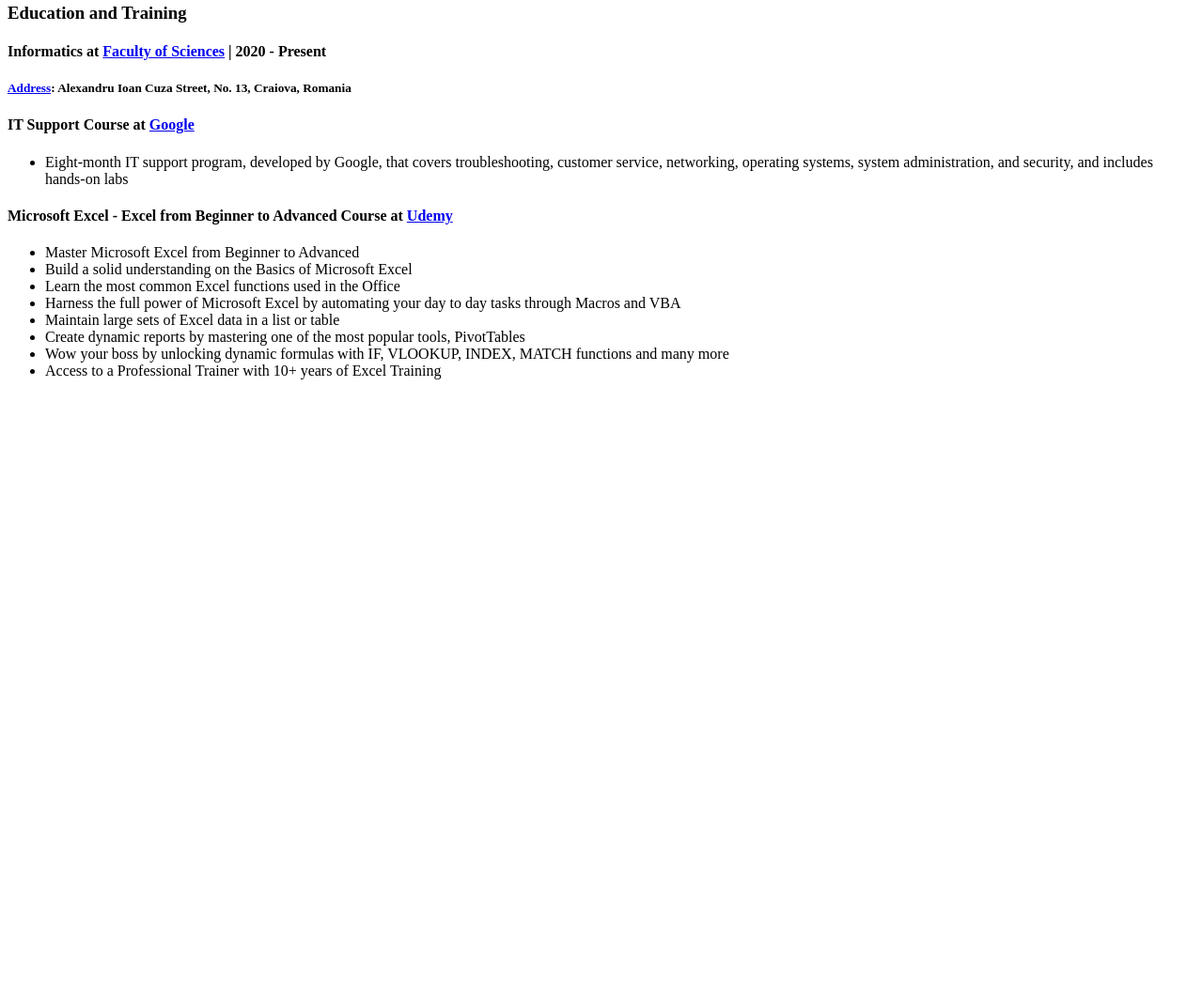
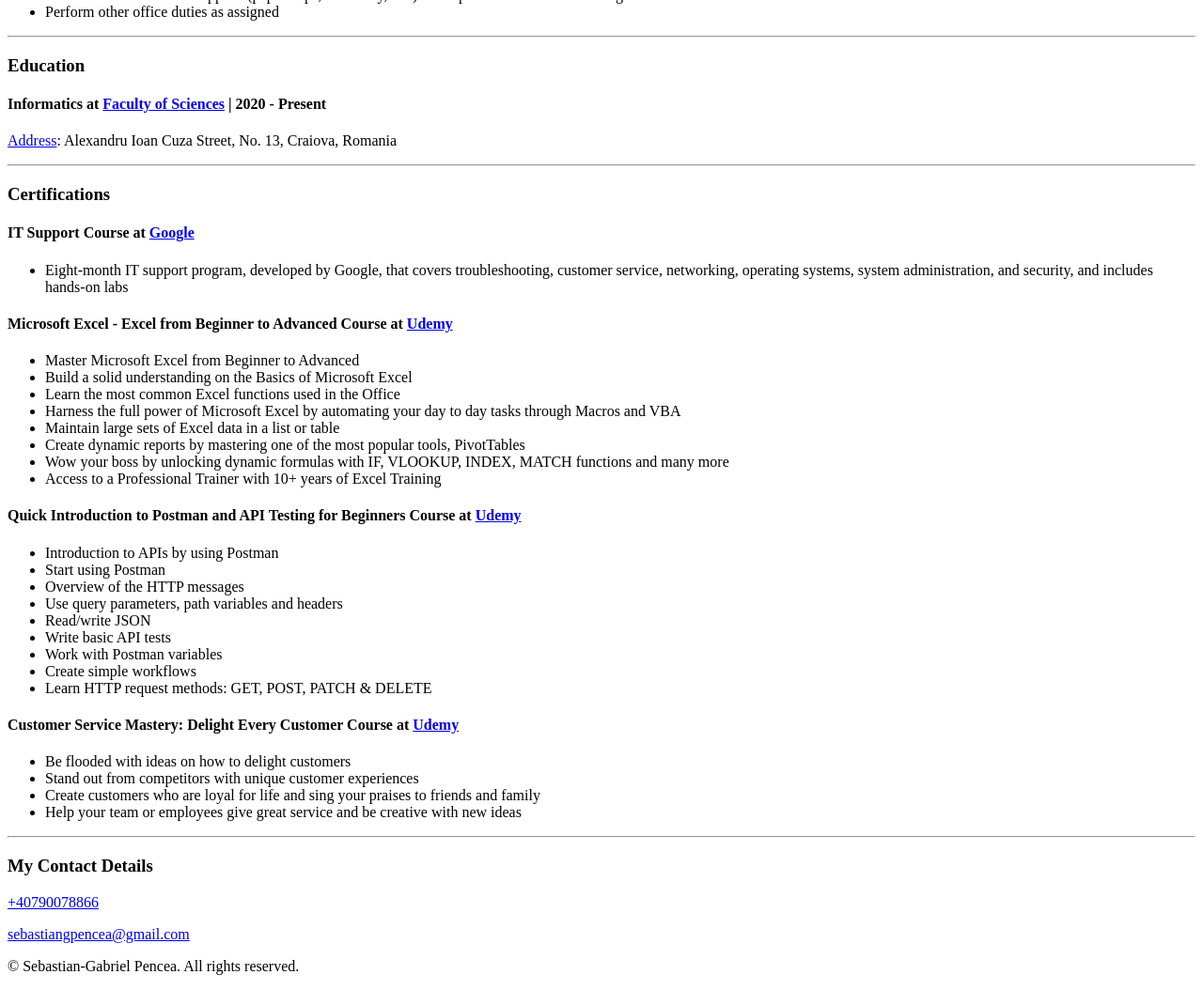
Before and after one commit to Captain-Pencea/My-Personal-Website, a plain HTML site: page index.html in a window 1280 px wide. Shown: the part 1250-2304 px from the top of the page at 94% size. Before the commit the page ends 1670 px from the top, so only its background shows below. Drawn offline with Linux system fonts and the light colour scheme.

Commit message:
Updating the HTML code with current data.

```diff
--- a/index.html
+++ b/index.html
@@ -2,35 +2,33 @@
 <html lang="en">
   <head>
     <meta charset="UTF-8" />
-    <meta http-equiv="X-UA-Compatible" content="IE=edge" />
     <meta name="viewport" content="width=device-width, initial-scale=1.0" />
-    <title>Sebastian Pencea | Captain Pencea</title>
+    <title>Sebastian Pencea</title>
   </head>
   <body>
-    <table cellspacing="20">
-      <tr>
-        <td><img src="pictures/me.jpg" alt="my photo should be here..." /></td>
-        <td>
-          <h2>Sebastian-Gabriel Pencea</h2>
+    <!-- Name and profile picture-->
+    <div>
+      <img src="pictures/me.jpg" alt="profile picture" />
+      <h1>Sebastian-Gabriel Pencea</h1>
       <h2>
         <i>
           Customer Support Analyst at
           <a href="https://www.operative.com/">Operative</a>
         </i>
       </h2>
-        </td>
-      </tr>
-    </table>
-    <hr />
+    </div>
+
+    <!-- Work Experience-->
+    <div>
       <h3>Work Experience</h3>
       <!-- Customer Support Analyst at Operative -->
       <h4>Customer Support Analyst at Operative | 09/2022 - Present</h4>
       <h4>Customer Support Analyst Responsibilities / Skills:</h4>
       <ul>
         <li>
-        Receive, analyze, troubleshoot, replicate, and resolve complex customer
-        issues, post-implementation, with a goal to aide in customer success,
-        retention, and adoption of Operative product lines
+          Receive, analyze, troubleshoot, replicate, and resolve complex
+          customer issues, post-implementation, with a goal to aide in customer
+          success, retention, and adoption of Operative product lines
         </li>
         <li>
           Build knowledge of the software, troubleshooting tools and processes
@@ -40,17 +38,17 @@
           within the SLA requirements
         </li>
         <li>
-        Coordinate with Operative internal teams (Product Management, Solutions,
-        TechOps, Customer Success, and Engineering) to address customer needs
-        and requests
+          Coordinate with Operative internal teams (Product Management,
+          Solutions, TechOps, Customer Success, and Engineering) to address
+          customer needs and requests
         </li>
         <li>
           Demonstrate initiative, agility and follow through in areas of
           responsibility
         </li>
         <li>
-        Be personable, professional, and responsive, while capably representing
-        Operative to customers
+          Be personable, professional, and responsive, while capably
+          representing Operative to customers
         </li>
         <li>Assist Senior Analysts and Leads</li>
         <li>Contribute to the support knowledgebase</li>
@@ -109,22 +107,32 @@
       </ul>
 
       <hr />
+    </div>
     <!-- Education and Training -->
-    <h3>Education and Training</h3>
+    <div>
+      <h3>Education</h3>
       <h4>
-      Informatics at <a href="http://inf.ucv.ro/">Faculty of Sciences</a> | 2020
-      - Present
+        Informatics at <a href="http://inf.ucv.ro/">Faculty of Sciences</a> |
+        2020 - Present
       </h4>
-    <h5>
+      <p>
         <a href="https://goo.gl/maps/9jqp8idoCE2GixN89">Address</a>: Alexandru
         Ioan Cuza Street, No. 13, Craiova, Romania
-    </h5>
-    <h4>IT Support Course at <a href="https://about.google/?fg=1">Google</a></h4>
+      </p>
+      <hr />
+    </div>
+    <!-- Certifications-->
+    <div>
+      <h3>Certifications</h3>
+      <h4>
+        IT Support Course at <a href="https://about.google/?fg=1">Google</a>
+      </h4>
       <ul>
-      <li>Eight-month IT support program, developed by Google, that covers
-        troubleshooting, customer service, networking, operating systems, system
-        administration, and security, and includes hands-on labs</li>
-    <h4>
+        <li>
+          Eight-month IT support program, developed by Google, that covers
+          troubleshooting, customer service, networking, operating systems,
+          system administration, and security, and includes hands-on labs
+        </li>
       </ul>
       <h4>
         Microsoft Excel - Excel from Beginner to Advanced Course at
@@ -135,8 +143,8 @@
         <li>Build a solid understanding on the Basics of Microsoft Excel</li>
         <li>Learn the most common Excel functions used in the Office</li>
         <li>
-        Harness the full power of Microsoft Excel by automating your day to day
-        tasks through Macros and VBA
+          Harness the full power of Microsoft Excel by automating your day to
+          day tasks through Macros and VBA
         </li>
         <li>Maintain large sets of Excel data in a list or table</li>
         <li>
@@ -147,7 +155,56 @@
           Wow your boss by unlocking dynamic formulas with IF, VLOOKUP, INDEX,
           MATCH functions and many more
         </li>
-      <li>Access to a Professional Trainer with 10+ years of Excel Training</li>
+        <li>
+          Access to a Professional Trainer with 10+ years of Excel Training
+        </li>
       </ul>
+      <h4>
+        Quick Introduction to Postman and API Testing for Beginners Course at
+        <a href="https://www.udemy.com/">Udemy</a>
+      </h4>
+      <ul>
+        <li>Introduction to APIs by using Postman</li>
+        <li>Start using Postman</li>
+        <li>Overview of the HTTP messages</li>
+        <li>Use query parameters, path variables and headers</li>
+        <li>Read/write JSON</li>
+        <li>Write basic API tests</li>
+        <li>Work with Postman variables</li>
+        <li>Create simple workflows</li>
+        <li>Learn HTTP request methods: GET, POST, PATCH & DELETE</li>
+      </ul>
+      <h4>
+        Customer Service Mastery: Delight Every Customer Course at
+        <a href="https://www.udemy.com/">Udemy</a>
+      </h4>
+      <ul>
+        <li>Be flooded with ideas on how to delight customers</li>
+        <li>Stand out from competitors with unique customer experiences</li>
+        <li>
+          Create customers who are loyal for life and sing your praises to
+          friends and family
+        </li>
+        <li>
+          Help your team or employees give great service and be creative with
+          new ideas
+        </li>
+      </ul>
+      <hr />
+    </div>
+    <!-- Contact-->
+    <div>
+      <h3>My Contact Details</h3>
+      <p><a href="tel:+40790078866">+40790078866</a></p>
+      <p>
+        <a href="mailto:sebastiangpencea@gmail.com"
+          >sebastiangpencea@gmail.com</a
+        >
+      </p>
+    </div>
+
+    <footer>
+      <p>© Sebastian-Gabriel Pencea. All rights reserved.</p>
+    </footer>
   </body>
 </html>
```
Lines whose indentation alone changed are shown as unchanged.
